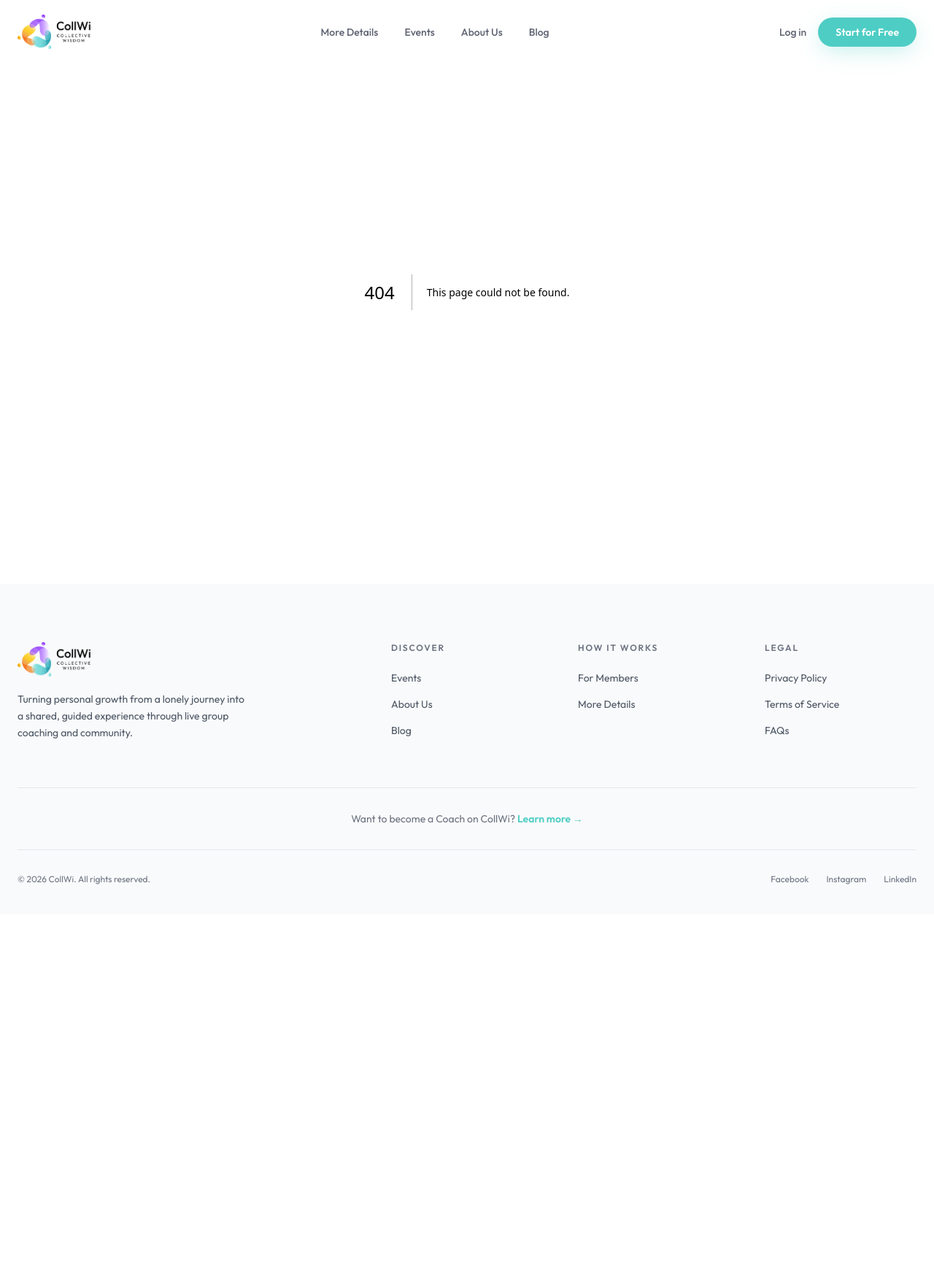
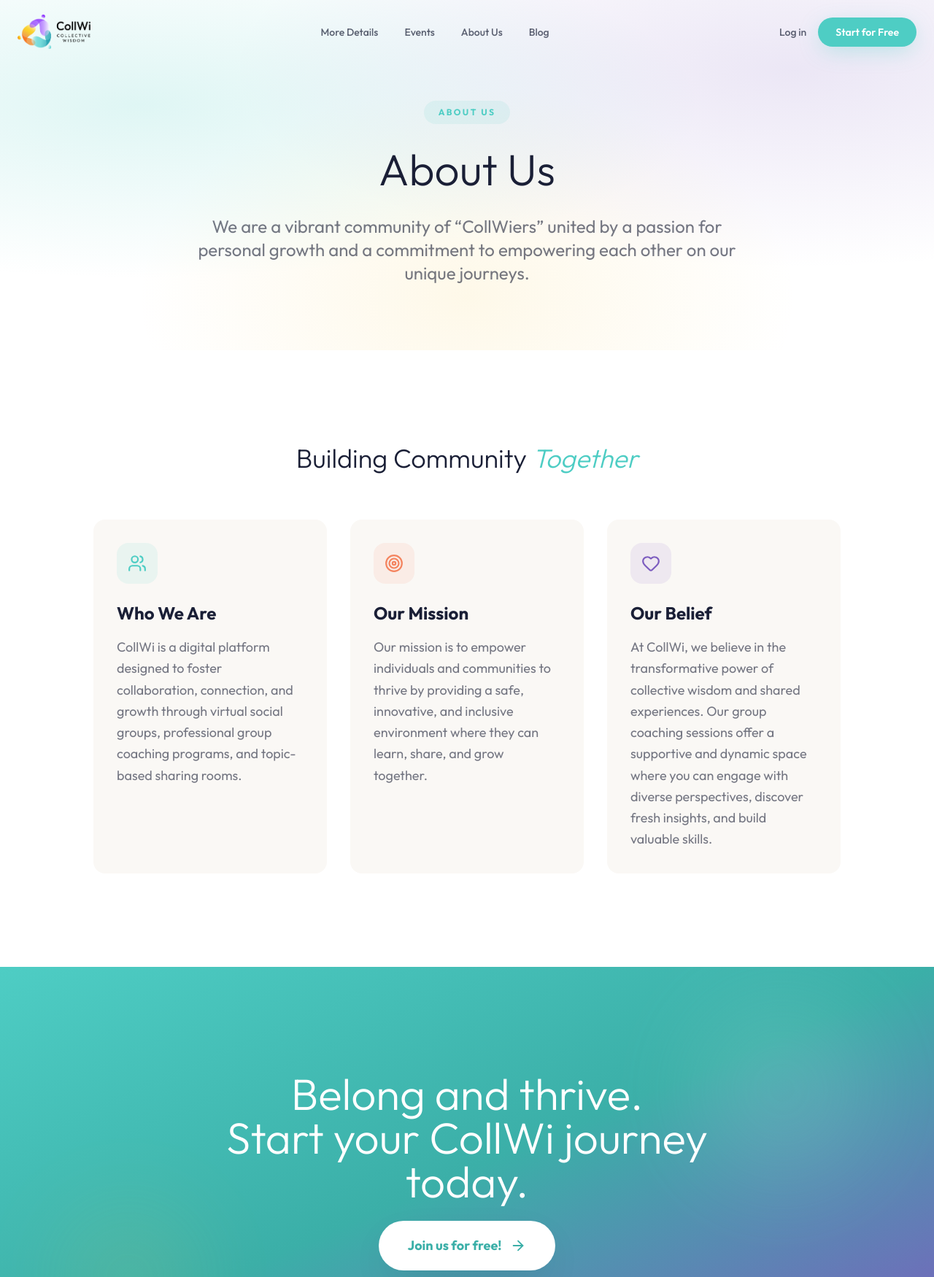
Before and after one commit to gaiaCollwi/collwi-landing, a Next.js app: page /about in a window 1280 px wide. Before the commit this address had no page. Shown: the top 1750 px of the page at 73% size. Before the commit the page ends 1253 px from the top, so only its background shows below. Built offline with nearby package versions, Linux system fonts and the light colour scheme.

Commit message:
Add About Us page with content from collwi.com/about

```diff
--- /dev/null
+++ b/app/about/page.js
@@ -0,0 +1,119 @@
+'use client'
+
+import { ArrowRight, Users, Target, Heart } from 'lucide-react'
+import { FadeIn, StaggerContainer, StaggerItem } from '../components/AnimatedSection'
+
+export default function AboutPage() {
+  return (
+    <div className="min-h-screen">
+      {/* ─── Hero Section ─── */}
+      <section className="relative min-h-[60vh] flex items-center overflow-hidden">
+        <div className="absolute inset-0 mesh-gradient-intense" />
+        <div className="absolute top-32 right-[5%] w-80 h-80 bg-brand-purple/8 rounded-full blur-3xl animate-float" />
+        <div className="absolute bottom-20 left-[8%] w-72 h-72 bg-brand-coral/8 rounded-full blur-3xl animate-float-delayed" />
+
+        <div className="relative z-10 max-w-4xl mx-auto px-6 text-center pt-32 pb-20">
+          <FadeIn delay={0.1}>
+            <span className="inline-block px-5 py-2 bg-brand-teal/10 text-brand-teal text-xs font-bold tracking-[0.2em] uppercase rounded-full mb-8">
+              About Us
+            </span>
+          </FadeIn>
+
+          <FadeIn delay={0.2}>
+            <h1 className="text-4xl sm:text-5xl md:text-6xl font-sans font-light leading-[1.1] mb-8">
+              About Us
+            </h1>
+          </FadeIn>
+
+          <FadeIn delay={0.35}>
+            <p className="text-xl md:text-2xl text-brand-navy/60 max-w-3xl mx-auto leading-relaxed">
+              We are a vibrant community of &ldquo;CollWiers&rdquo; united by a passion for personal growth
+              and a commitment to empowering each other on our unique journeys.
+            </p>
+          </FadeIn>
+        </div>
+      </section>
+
+      {/* ─── Building Community Together ─── */}
+      <section className="py-24 md:py-32 px-6 bg-white">
+        <div className="max-w-5xl mx-auto">
+          <FadeIn>
+            <h2 className="text-3xl md:text-4xl font-sans font-light text-center mb-16">
+              Building Community <em className="text-brand-teal italic">Together</em>
+            </h2>
+          </FadeIn>
+
+          <StaggerContainer className="grid md:grid-cols-3 gap-8" staggerDelay={0.1}>
+            <StaggerItem>
+              <div className="bg-surface-warm rounded-2xl p-8 h-full hover:shadow-soft transition-shadow duration-300">
+                <div className="w-14 h-14 bg-brand-teal/10 rounded-2xl flex items-center justify-center mb-6">
+                  <Users size={26} className="text-brand-teal" />
+                </div>
+                <h3 className="text-2xl font-bold mb-4 text-brand-navy">Who We Are</h3>
+                <p className="text-lg text-brand-navy/60 leading-relaxed">
+                  CollWi is a digital platform designed to foster collaboration, connection, and growth
+                  through virtual social groups, professional group coaching programs, and topic-based sharing rooms.
+                </p>
+              </div>
+            </StaggerItem>
+
+            <StaggerItem>
+              <div className="bg-surface-warm rounded-2xl p-8 h-full hover:shadow-soft transition-shadow duration-300">
+                <div className="w-14 h-14 bg-brand-coral/10 rounded-2xl flex items-center justify-center mb-6">
+                  <Target size={26} className="text-brand-coral" />
+                </div>
+                <h3 className="text-2xl font-bold mb-4 text-brand-navy">Our Mission</h3>
+                <p className="text-lg text-brand-navy/60 leading-relaxed">
+                  Our mission is to empower individuals and communities to thrive by providing a safe,
+                  innovative, and inclusive environment where they can learn, share, and grow together.
+                </p>
+              </div>
+            </StaggerItem>
+
+            <StaggerItem>
+              <div className="bg-surface-warm rounded-2xl p-8 h-full hover:shadow-soft transition-shadow duration-300">
+                <div className="w-14 h-14 bg-brand-purple/10 rounded-2xl flex items-center justify-center mb-6">
+                  <Heart size={26} className="text-brand-purple" />
+                </div>
+                <h3 className="text-2xl font-bold mb-4 text-brand-navy">Our Belief</h3>
+                <p className="text-lg text-brand-navy/60 leading-relaxed">
+                  At CollWi, we believe in the transformative power of collective wisdom and shared experiences.
+                  Our group coaching sessions offer a supportive and dynamic space where you can engage with diverse
+                  perspectives, discover fresh insights, and build valuable skills.
+                </p>
+              </div>
+            </StaggerItem>
+          </StaggerContainer>
+        </div>
+      </section>
+
+      {/* ─── Final CTA ─── */}
+      <section className="relative py-28 md:py-36 px-6 overflow-hidden">
+        <div className="absolute inset-0 bg-gradient-to-br from-brand-teal via-brand-teal-dark to-brand-purple" />
+        <div className="absolute inset-0 opacity-10">
+          <div className="absolute top-10 right-20 w-64 h-64 bg-white rounded-full blur-3xl" />
+          <div className="absolute bottom-10 left-20 w-48 h-48 bg-brand-gold rounded-full blur-3xl" />
+        </div>
+
+        <div className="relative z-10 max-w-3xl mx-auto text-center">
+          <FadeIn>
+            <h2 className="text-4xl md:text-5xl lg:text-6xl font-sans font-light text-white mb-6 leading-tight">
+              Belong and thrive.
+              <br />
+              Start your CollWi journey today.
+            </h2>
+          </FadeIn>
+          <FadeIn delay={0.15}>
+            <a
+              href="https://collwi.com/register"
+              className="group inline-flex items-center gap-3 px-10 py-5 bg-white text-brand-teal-dark font-bold text-lg rounded-full shadow-soft-xl hover:shadow-2xl transition-all duration-300 hover:-translate-y-1"
+            >
+              Join us for free!
+              <ArrowRight size={22} className="group-hover:translate-x-1 transition-transform" />
+            </a>
+          </FadeIn>
+        </div>
+      </section>
+    </div>
+  )
+}
--- a/app/components/Navbar.js
+++ b/app/components/Navbar.js
@@ -7,7 +7,7 @@
 const navLinks = [
   { label: 'More Details', href: '/details' },
   { label: 'Events', href: 'https://collwi.com/events' },
-  { label: 'About Us', href: 'https://collwi.com/about' },
+  { label: 'About Us', href: '/about' },
   { label: 'Blog', href: 'https://collwi.com/blog' },
 ]
 
```
